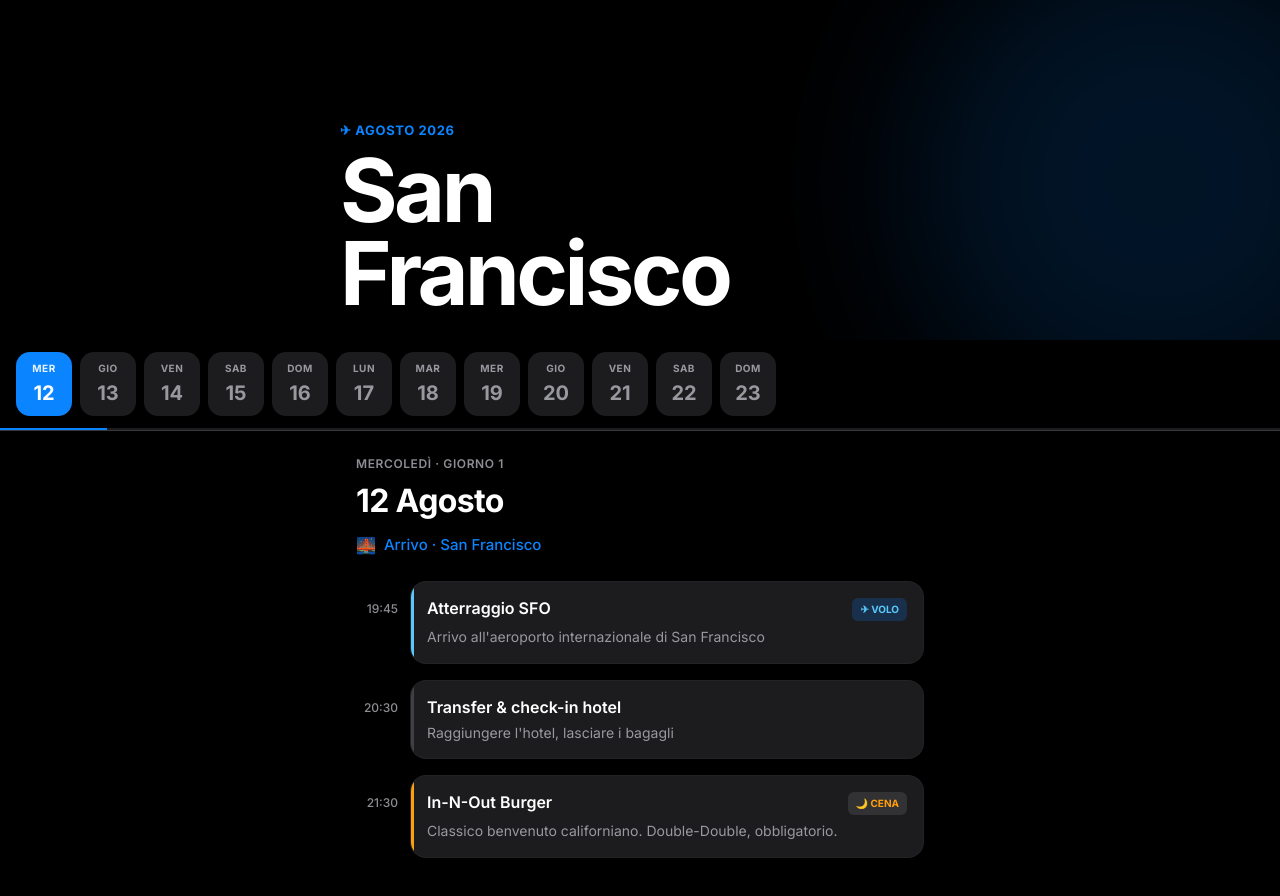
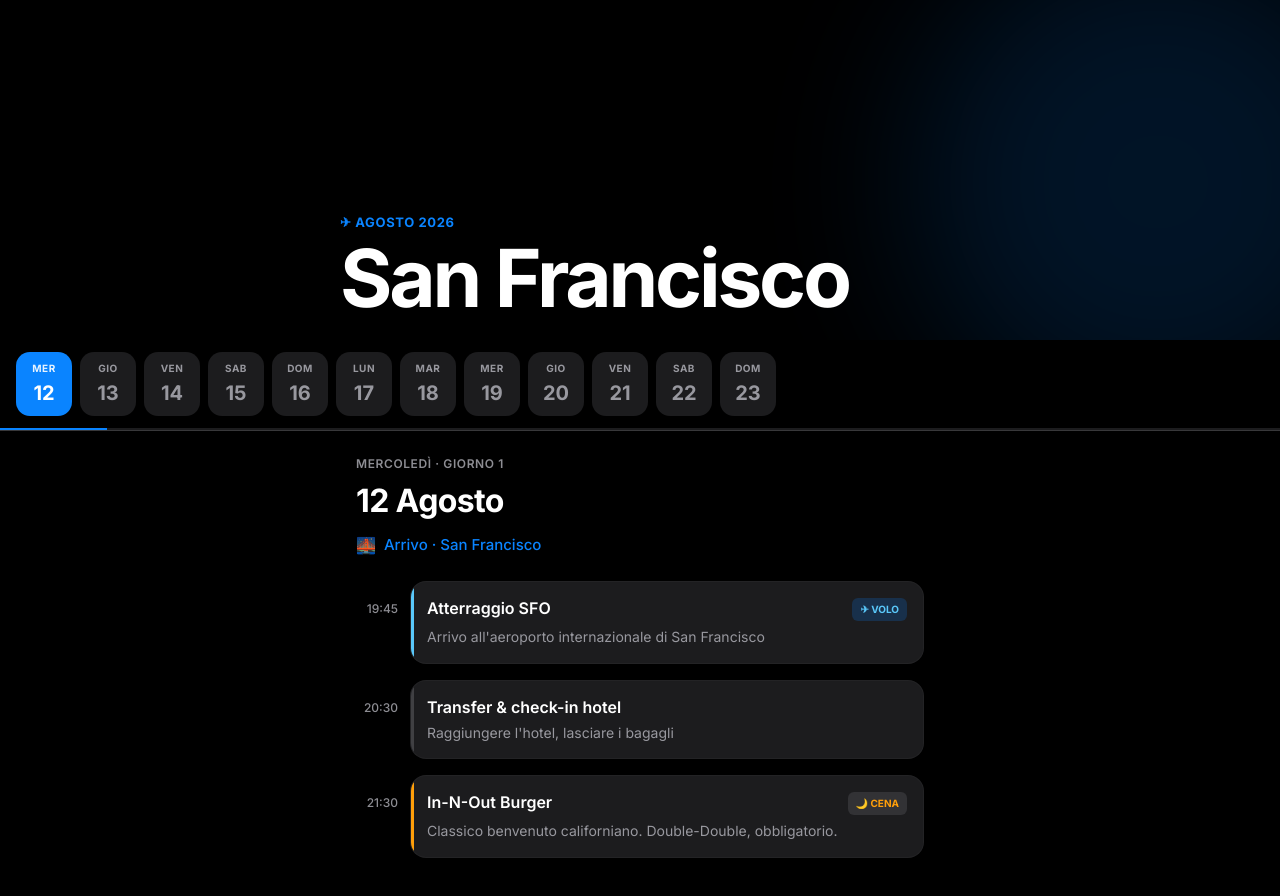
Before and after one commit to RuaroGiovanni/San-Francisco, a React (Vite) app in the folder frontend/: page / in a window 1280 px wide. Shown: the top 896 px of the page. Built offline with nearby package versions, Linux system fonts and the light colour scheme.

Commit message:
fix: reduce heading size

```diff
--- a/frontend/components/Hero.tsx
+++ b/frontend/components/Hero.tsx
@@ -10,8 +10,8 @@ export const Hero: React.FC = () => {
         <p className="text-[13px] text-[var(--sys-blue)] uppercase tracking-[0.05em] font-bold mb-2 flex items-center gap-1">
           ✈ AGOSTO 2026
         </p>
-        <h1 className="text-[clamp(48px,14vw,72px)] md:text-[88px] font-bold tracking-[-0.04em] leading-[0.95] text-[var(--sys-label)]">
-          San<br />Francisco
+        <h1 className="text-[clamp(48px,14vw,72px)] md:text-[80px] font-bold tracking-[-0.04em] leading-[0.95] text-[var(--sys-label)]">
+          San Francisco
         </h1>
       </div>
     </div>
```
